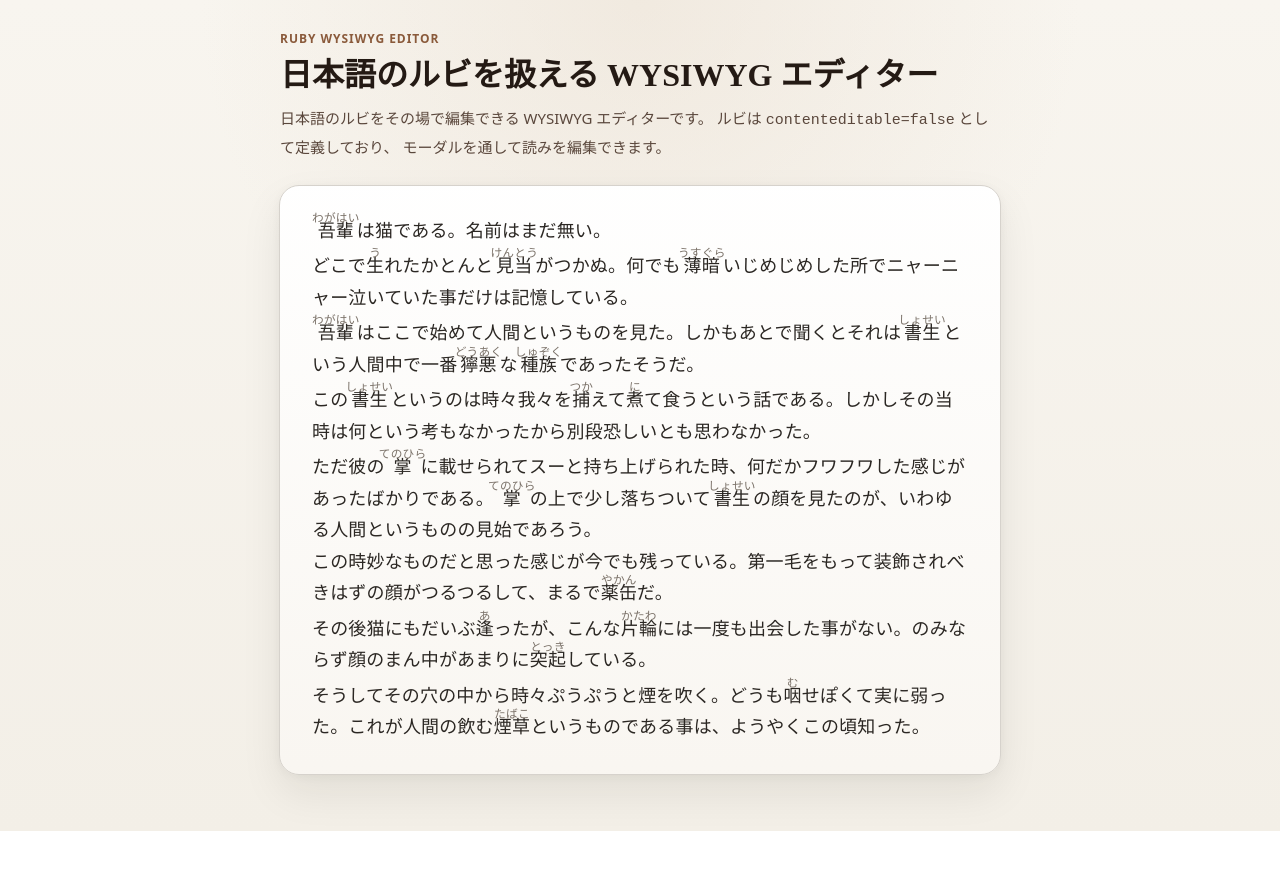
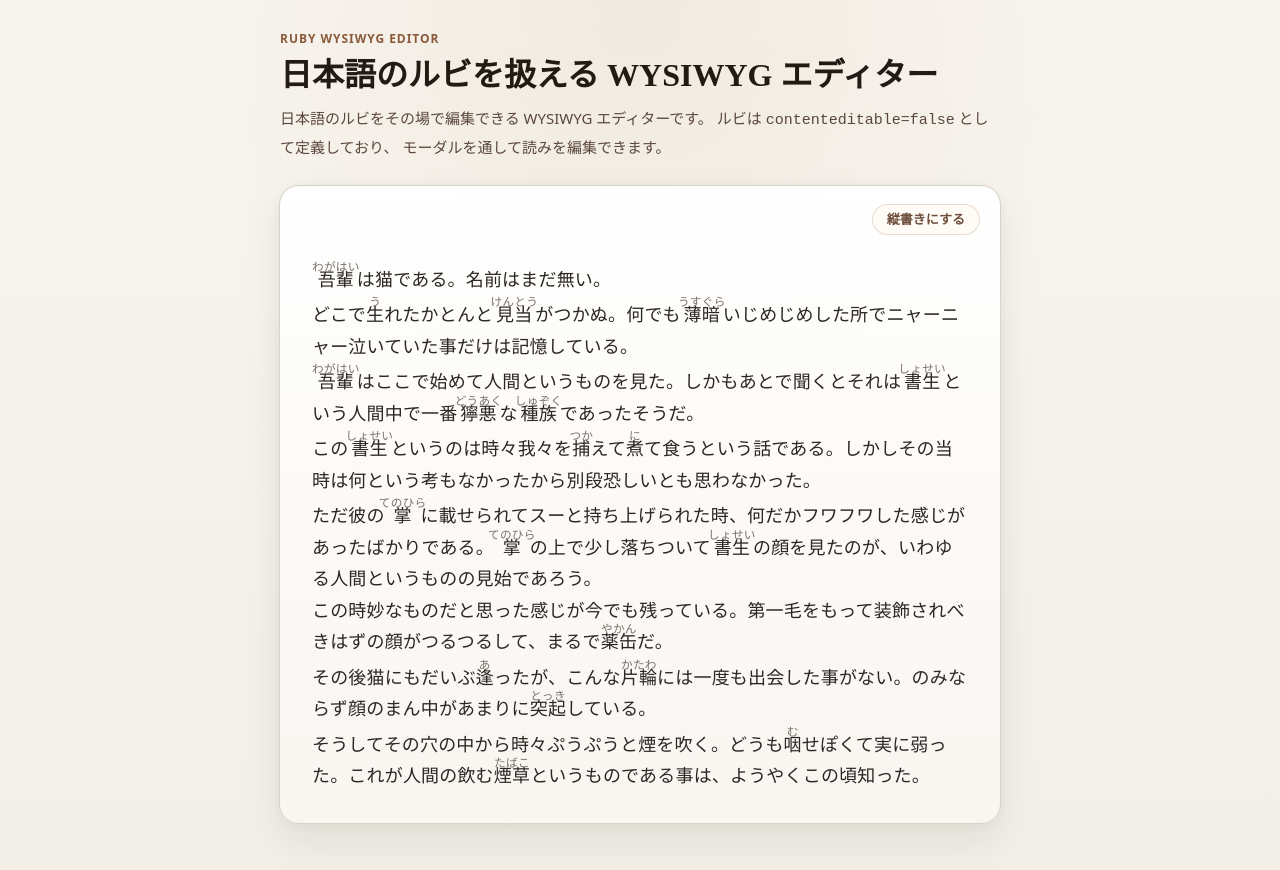
Before and after one commit to karintou8710/wysiwyg-ruby, a React (Vite) app: page / in a window 1280 px wide. Shown: the top 870 px of the page. Before the commit the page ends 831 px from the top, so only its background shows below. Built offline with nearby package versions, Linux system fonts and the light colour scheme.

Commit message:
refactor:

```diff
--- a/src/components/Editor.module.css
+++ b/src/components/Editor.module.css
@@ -2,8 +2,11 @@
   width: min(720px, 100%);
   border: 1px solid #d6d2cc;
   border-radius: 20px;
-  background:
-    linear-gradient(180deg, rgba(255, 255, 255, 0.98), rgba(249, 246, 241, 0.98));
+  background: linear-gradient(
+    180deg,
+    rgba(255, 255, 255, 0.98),
+    rgba(249, 246, 241, 0.98)
+  );
   box-shadow:
     0 18px 40px rgba(28, 24, 19, 0.08),
     0 2px 10px rgba(28, 24, 19, 0.04);
@@ -11,6 +14,10 @@
     border-color 160ms ease,
     box-shadow 160ms ease,
     transform 160ms ease;
+}
+
+.editorShellVertical {
+  width: min(960px, 100%);
 }
 
 .editorShell:focus-within {
@@ -21,6 +28,43 @@
   transform: translateY(-1px);
 }
 
+.editorToolbar {
+  display: flex;
+  justify-content: flex-end;
+  padding: 18px 20px 0;
+}
+
+.toolbarButton {
+  border: 1px solid rgba(138, 90, 59, 0.2);
+  border-radius: 999px;
+  padding: 8px 14px;
+  background: rgba(255, 251, 246, 0.92);
+  color: #6e4f3d;
+  font:
+    600 13px/1 system-ui,
+    sans-serif;
+  cursor: pointer;
+}
+
+.toolbarButton:hover {
+  background: rgba(252, 245, 235, 0.98);
+}
+
+.toolbarButtonActive {
+  border-color: rgba(201, 115, 66, 0.24);
+  background: rgba(201, 115, 66, 0.12);
+  color: #9a3412;
+}
+
+.editorViewport {
+  overflow: auto;
+}
+
+.editorViewportVertical {
+  overflow-x: auto;
+  overflow-y: hidden;
+}
+
 .editor {
   min-height: 360px;
   padding: 28px 32px;
@@ -28,10 +72,22 @@
   outline: none;
   color: #2b2723;
   font:
-    400 18px/1.75 "Iowan Old Style", "Palatino Linotype", "Book Antiqua",
-    Georgia, serif;
+    400 18px/1.75 "Iowan Old Style",
+    "Palatino Linotype",
+    "Book Antiqua",
+    Georgia,
+    serif;
   letter-spacing: 0.01em;
   caret-color: #9a3412;
+}
+
+.editorContentVertical :global(.ProseMirror) {
+  flex: none;
+  writing-mode: vertical-rl;
+  text-orientation: mixed;
+  inline-size: 560px;
+  min-block-size: 100%;
+  block-size: max-content;
 }
 
 .editor p {
@@ -59,9 +115,17 @@
     border-radius: 16px;
   }
 
+  .editorToolbar {
+    padding: 16px 16px 0;
+  }
+
   .editor {
     min-height: 300px;
     padding: 22px 20px;
     font-size: 17px;
   }
+
+  .editorContentVertical :global(.ProseMirror) {
+    inline-size: 440px;
+  }
 }
--- a/src/components/Editor.tsx
+++ b/src/components/Editor.tsx
@@ -1,37 +1,10 @@
-import Bold from '@tiptap/extension-bold'
-import Document from '@tiptap/extension-document'
-import Paragraph from '@tiptap/extension-paragraph'
-import Text from '@tiptap/extension-text'
-import { UndoRedo } from '@tiptap/extensions'
-import { EditorContent, useEditor } from '@tiptap/react'
-import styles from './Editor.module.css'
-import EditorBubbleMenu from './editor/EditorBubbleMenu'
+import EditorSurface from './editor/EditorSurface'
 import RubyModal from './editor/RubyModal'
+import useRubyEditor from './editor/useRubyEditor'
 import useRubyModal from './editor/useRubyModal'
-import Ruby from './extensions/Ruby'
 
 function Editor() {
-  const editor = useEditor({
-    extensions: [Document, Paragraph, Text, Bold, Ruby, UndoRedo],
-    content: `
-      <p><ruby>吾輩<rt>わがはい</rt></ruby>は猫である。名前はまだ無い。</p>
-      <p>どこで<ruby>生<rt>う</rt></ruby>れたかとんと<ruby>見当<rt>けんとう</rt></ruby>がつかぬ。何でも<ruby>薄暗<rt>うすぐら</rt></ruby>いじめじめした所でニャーニャー泣いていた事だけは記憶している。</p>
-      <p><ruby>吾輩<rt>わがはい</rt></ruby>はここで始めて人間というものを見た。しかもあとで聞くとそれは<ruby>書生<rt>しょせい</rt></ruby>という人間中で一番<ruby>獰悪<rt>どうあく</rt></ruby>な<ruby>種族<rt>しゅぞく</rt></ruby>であったそうだ。</p>
-      <p>この<ruby>書生<rt>しょせい</rt></ruby>というのは時々我々を<ruby>捕<rt>つか</rt></ruby>えて<ruby>煮<rt>に</rt></ruby>て食うという話である。しかしその当時は何という考もなかったから別段恐しいとも思わなかった。</p>
-      <p>ただ彼の<ruby>掌<rt>てのひら</rt></ruby>に載せられてスーと持ち上げられた時、何だかフワフワした感じがあったばかりである。<ruby>掌<rt>てのひら</rt></ruby>の上で少し落ちついて<ruby>書生<rt>しょせい</rt></ruby>の顔を見たのが、いわゆる人間というものの見始であろう。</p>
-      <p>この時妙なものだと思った感じが今でも残っている。第一毛をもって装飾されべきはずの顔がつるつるして、まるで<ruby>薬缶<rt>やかん</rt></ruby>だ。</p>
-      <p>その後猫にもだいぶ<ruby>逢<rt>あ</rt></ruby>ったが、こんな<ruby>片輪<rt>かたわ</rt></ruby>には一度も出会した事がない。のみならず顔のまん中があまりに<ruby>突起<rt>とっき</rt></ruby>している。</p>
-      <p>そうしてその穴の中から時々ぷうぷうと煙を吹く。どうも<ruby>咽<rt>む</rt></ruby>せぽくて実に弱った。これが人間の飲む<ruby>煙草<rt>たばこ</rt></ruby>というものである事は、ようやくこの頃知った。</p>
-    `,
-    immediatelyRender: false,
-    editorProps: {
-      attributes: {
-        class: styles.editor,
-        spellcheck: 'false',
-        'aria-label': 'エディタ',
-      },
-    },
-  })
+  const editor = useRubyEditor()
   const {
     isOpen,
     rubyDraft,
@@ -44,14 +17,11 @@ function Editor() {
 
   return (
     <>
-      <div className={styles.editorShell}>
-        <EditorBubbleMenu
-          editor={editor}
-          isRubyModalOpen={isOpen}
-          onOpenRubyModal={openRubyModal}
-        />
-        <EditorContent editor={editor} />
-      </div>
+      <EditorSurface
+        editor={editor}
+        isRubyModalOpen={isOpen}
+        onOpenRubyModal={openRubyModal}
+      />
 
       <RubyModal
         open={isOpen}
--- /dev/null
+++ b/src/components/editor/EditorSurface.tsx
@@ -0,0 +1,58 @@
+import { useState } from 'react'
+import { EditorContent, type Editor } from '@tiptap/react'
+import styles from '../Editor.module.css'
+import EditorBubbleMenu from './EditorBubbleMenu'
+
+type EditorSurfaceProps = {
+  editor: Editor | null
+  isRubyModalOpen: boolean
+  onOpenRubyModal: () => void
+}
+
+function EditorSurface({
+  editor,
+  isRubyModalOpen,
+  onOpenRubyModal,
+}: EditorSurfaceProps) {
+  const [isVertical, setIsVertical] = useState(false)
+  const editorShellClassName = isVertical
+    ? `${styles.editorShell} ${styles.editorShellVertical}`
+    : styles.editorShell
+  const toggleButtonClassName = isVertical
+    ? `${styles.toolbarButton} ${styles.toolbarButtonActive}`
+    : styles.toolbarButton
+  const editorViewportClassName = isVertical
+    ? `${styles.editorViewport} ${styles.editorViewportVertical}`
+    : styles.editorViewport
+
+  return (
+    <div className={editorShellClassName}>
+      <div className={styles.editorToolbar}>
+        <button
+          type="button"
+          className={toggleButtonClassName}
+          onClick={() => {
+            setIsVertical((current) => !current)
+          }}
+        >
+          {isVertical ? '横書きに戻す' : '縦書きにする'}
+        </button>
+      </div>
+
+      <EditorBubbleMenu
+        editor={editor}
+        isRubyModalOpen={isRubyModalOpen}
+        onOpenRubyModal={onOpenRubyModal}
+      />
+
+      <div className={editorViewportClassName}>
+        <EditorContent
+          editor={editor}
+          className={isVertical ? styles.editorContentVertical : undefined}
+        />
+      </div>
+    </div>
+  )
+}
+
+export default EditorSurface
--- /dev/null
+++ b/src/components/editor/defaultEditorContent.ts
@@ -0,0 +1,10 @@
+export const DEFAULT_EDITOR_CONTENT = `
+  <p><ruby>吾輩<rt>わがはい</rt></ruby>は猫である。名前はまだ無い。</p>
+  <p>どこで<ruby>生<rt>う</rt></ruby>れたかとんと<ruby>見当<rt>けんとう</rt></ruby>がつかぬ。何でも<ruby>薄暗<rt>うすぐら</rt></ruby>いじめじめした所でニャーニャー泣いていた事だけは記憶している。</p>
+  <p><ruby>吾輩<rt>わがはい</rt></ruby>はここで始めて人間というものを見た。しかもあとで聞くとそれは<ruby>書生<rt>しょせい</rt></ruby>という人間中で一番<ruby>獰悪<rt>どうあく</rt></ruby>な<ruby>種族<rt>しゅぞく</rt></ruby>であったそうだ。</p>
+  <p>この<ruby>書生<rt>しょせい</rt></ruby>というのは時々我々を<ruby>捕<rt>つか</rt></ruby>えて<ruby>煮<rt>に</rt></ruby>て食うという話である。しかしその当時は何という考もなかったから別段恐しいとも思わなかった。</p>
+  <p>ただ彼の<ruby>掌<rt>てのひら</rt></ruby>に載せられてスーと持ち上げられた時、何だかフワフワした感じがあったばかりである。<ruby>掌<rt>てのひら</rt></ruby>の上で少し落ちついて<ruby>書生<rt>しょせい</rt></ruby>の顔を見たのが、いわゆる人間というものの見始であろう。</p>
+  <p>この時妙なものだと思った感じが今でも残っている。第一毛をもって装飾されべきはずの顔がつるつるして、まるで<ruby>薬缶<rt>やかん</rt></ruby>だ。</p>
+  <p>その後猫にもだいぶ<ruby>逢<rt>あ</rt></ruby>ったが、こんな<ruby>片輪<rt>かたわ</rt></ruby>には一度も出会した事がない。のみならず顔のまん中があまりに<ruby>突起<rt>とっき</rt></ruby>している。</p>
+  <p>そうしてその穴の中から時々ぷうぷうと煙を吹く。どうも<ruby>咽<rt>む</rt></ruby>せぽくて実に弱った。これが人間の飲む<ruby>煙草<rt>たばこ</rt></ruby>というものである事は、ようやくこの頃知った。</p>
+`
--- /dev/null
+++ b/src/components/editor/useRubyEditor.ts
@@ -0,0 +1,28 @@
+import Bold from '@tiptap/extension-bold'
+import Document from '@tiptap/extension-document'
+import Paragraph from '@tiptap/extension-paragraph'
+import Text from '@tiptap/extension-text'
+import { UndoRedo } from '@tiptap/extensions'
+import { useEditor } from '@tiptap/react'
+import styles from '../Editor.module.css'
+import Ruby from '../extensions/Ruby'
+import { DEFAULT_EDITOR_CONTENT } from './defaultEditorContent'
+
+const editorExtensions = [Document, Paragraph, Text, Bold, Ruby, UndoRedo]
+
+function useRubyEditor() {
+  return useEditor({
+    extensions: editorExtensions,
+    content: DEFAULT_EDITOR_CONTENT,
+    immediatelyRender: false,
+    editorProps: {
+      attributes: {
+        class: styles.editor,
+        spellcheck: 'false',
+        'aria-label': 'エディタ',
+      },
+    },
+  })
+}
+
+export default useRubyEditor
```
